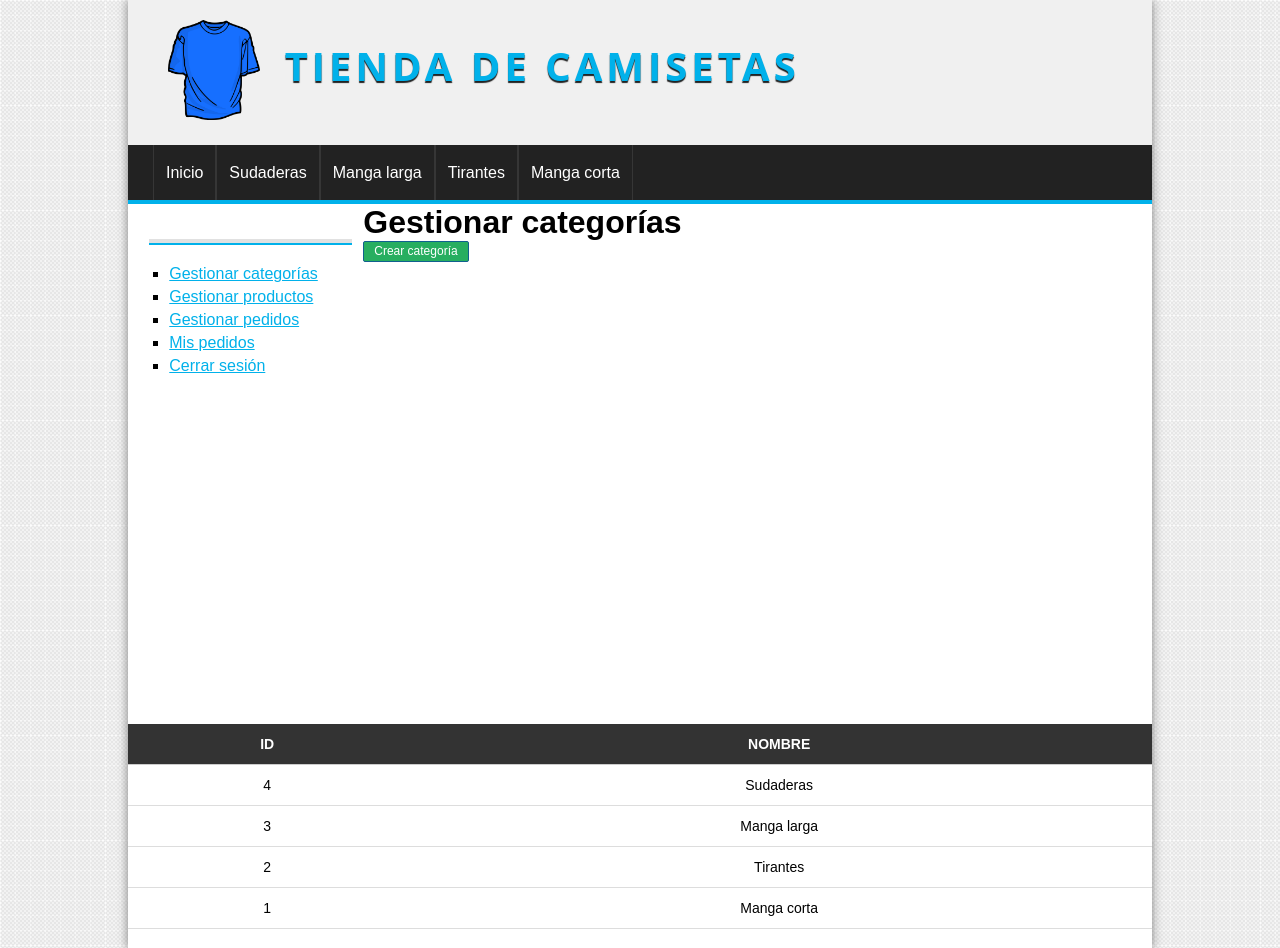
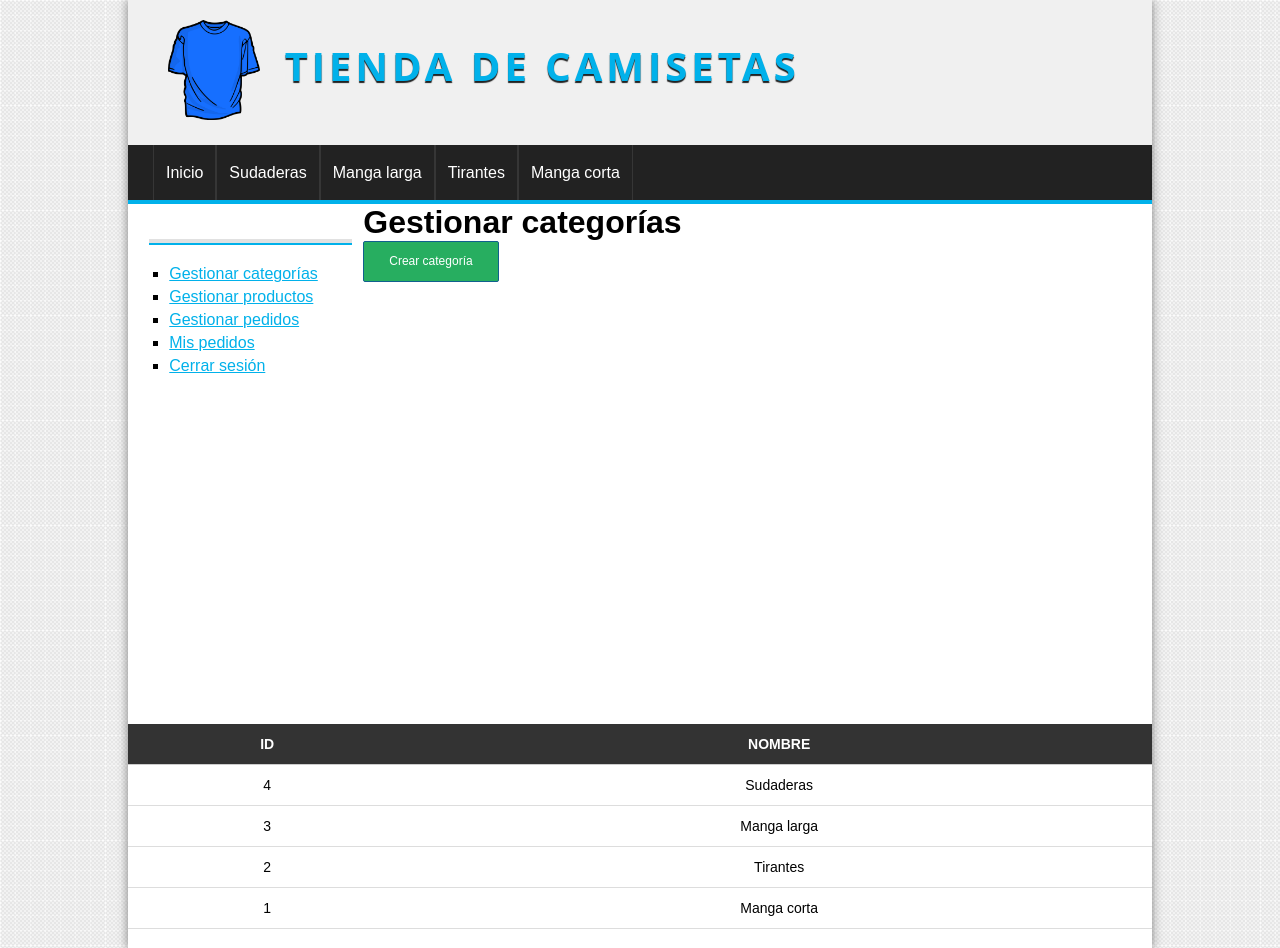
Before and after one commit to 226w0536-hash/pagina-tienda, a PHP site: page /categoria/index in a window 1280 px wide. Shown: the top 948 px of the page. Run offline with PHP 8.4, Linux system fonts and the light colour scheme; the visitor is signed in with stand-in values (Sample User, id 1); data comes from the database, SQL or seed files in the repository.

Commit message:
Update styles.css

```diff
--- a/sistema_803/assets/css/styles.css
+++ b/sistema_803/assets/css/styles.css
@@ -238,7 +238,7 @@ button, .button{
 
 .button-small{
     width: auto;
-    padding: 2px 10px; /* 2px arriba/abajo, 10px a los lados */
+    padding: 12px 25px; /* 2px arriba/abajo, 10px a los lados */
     line-height: 15px; /* Ajusta este valor para reducir la altura total */
 
     font-size: 12px;   /* Reduce el tamaño de letra si el botón es muy pequeño */
```
